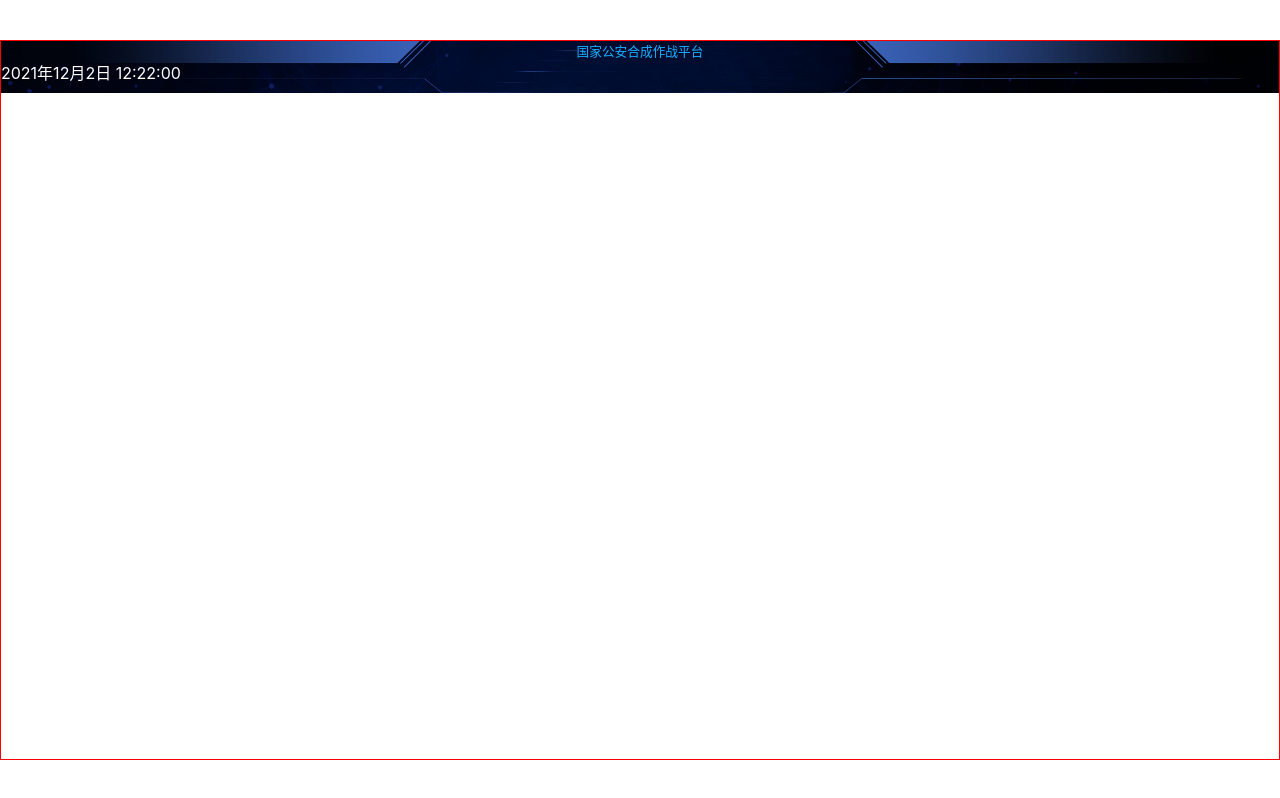
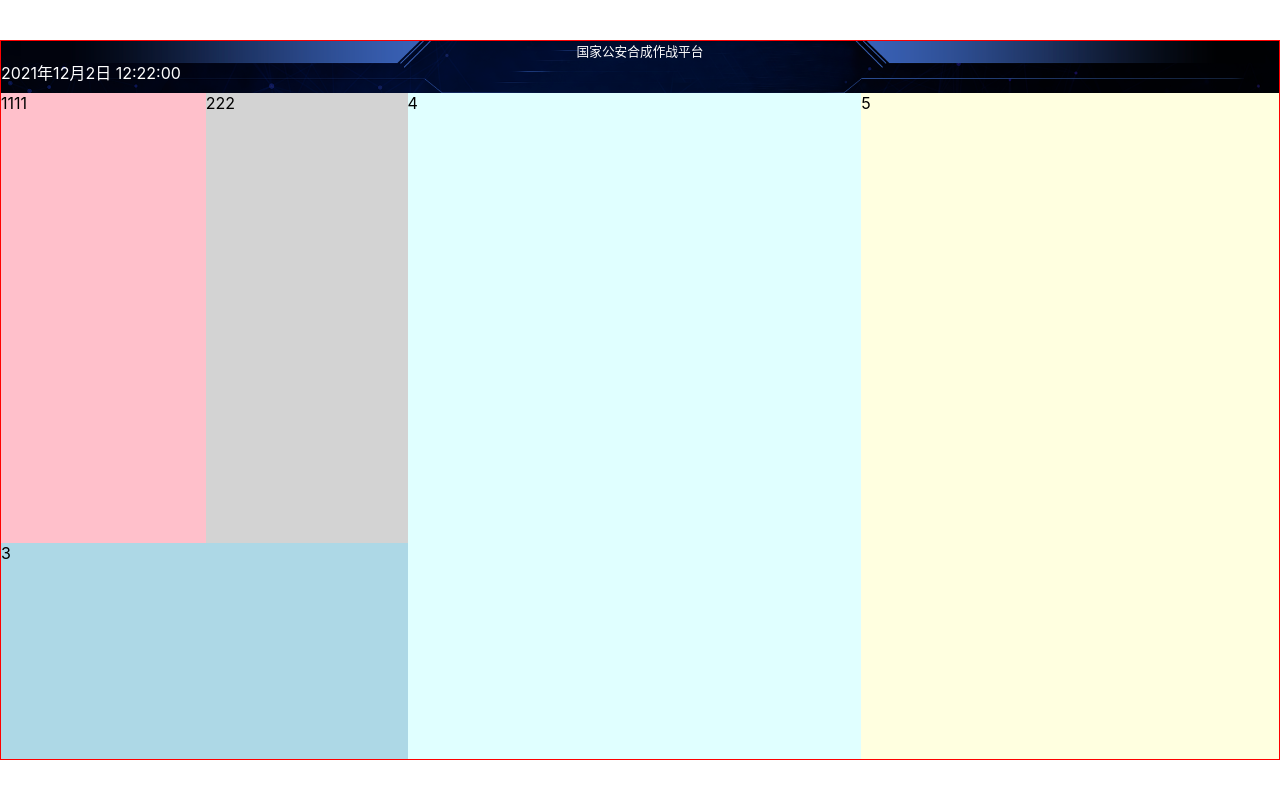
Before and after one commit to ao1115/big-screen, a React (Vite) app: page /#/ in a window 1280 px wide. Built offline with nearby package versions, Linux system fonts and the light colour scheme.

Commit message:
添加grid布局

```diff
--- a/src/pages/home.scss
+++ b/src/pages/home.scss
@@ -2,12 +2,16 @@
 
 
 .home {
+    flex: 1;
+    display: flex;
+    flex-direction: column;
+
     .header {
         height: px(99);
         background-size: cover; //自动铺满
 
         >h2 {
-            color: #16afff;
+            color: #fff;
             text-align: center;
             font-size: px(24);
         }
@@ -20,4 +24,37 @@
         }
     }
 
+    >main {
+        flex: 1;
+        background-color: red;
+        display: grid;
+        grid-template:
+            "box1 box2 box4 box5"755fr "box3 box3 box4 box5"363fr / 366fr 361fr 811fr 747fr;
+
+        >.section1 {
+            grid-area: box1;
+            background: pink;
+        }
+
+        >.section2 {
+            grid-area: box2;
+            background: lightgray;
+        }
+
+        >.section3 {
+            grid-area: box3;
+            background: lightblue;
+        }
+
+        >.section4 {
+            grid-area: box4;
+            background: lightcyan;
+        }
+
+        >.section5 {
+            grid-area: box5;
+            background: lightyellow;
+        }
+    }
+
 }
--- a/src/pages/home.tsx
+++ b/src/pages/home.tsx
@@ -9,6 +9,13 @@
         <h2>国家公安合成作战平台</h2>
         <span>2021年12月2日 12:22:00</span>
       </header>
+      <main>
+        <section className="section1">1111</section>
+        <section className="section2">222</section>
+        <section className="section3">3</section>
+        <section className="section4">4</section>
+        <section className="section5">5</section>
+      </main>
     </div>
   );
 };
--- a/src/shared/style.scss
+++ b/src/shared/style.scss
@@ -37,13 +37,12 @@
 #root {
   margin: 0 auto;
   border: 1px solid red;
+  display: flex;
+  flex-direction: column;
 }
 
-h1,
-h2,
-h3,
-h4,
-h5,
-h6 {
-  font-size: 12px
+.App {
+  display: flex;
+  flex-direction: column;
+  flex: 1;
 }
```
